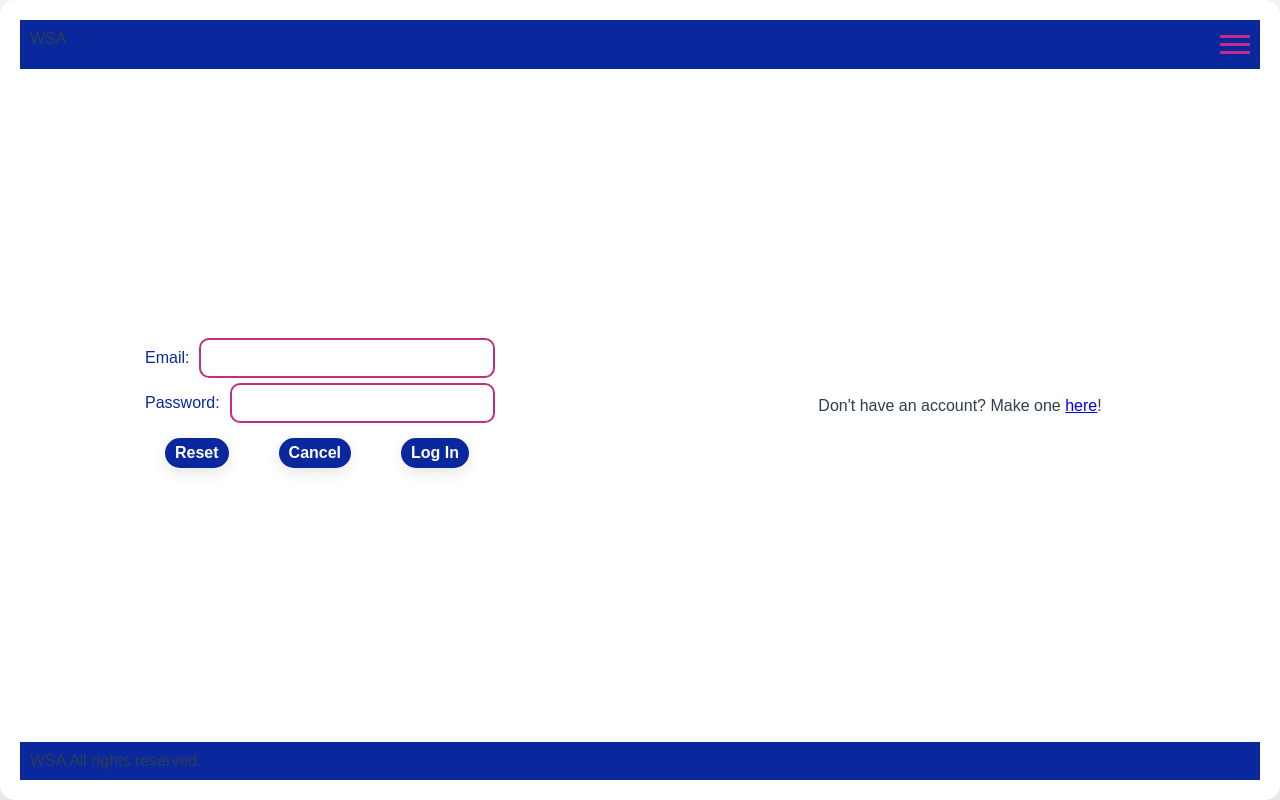
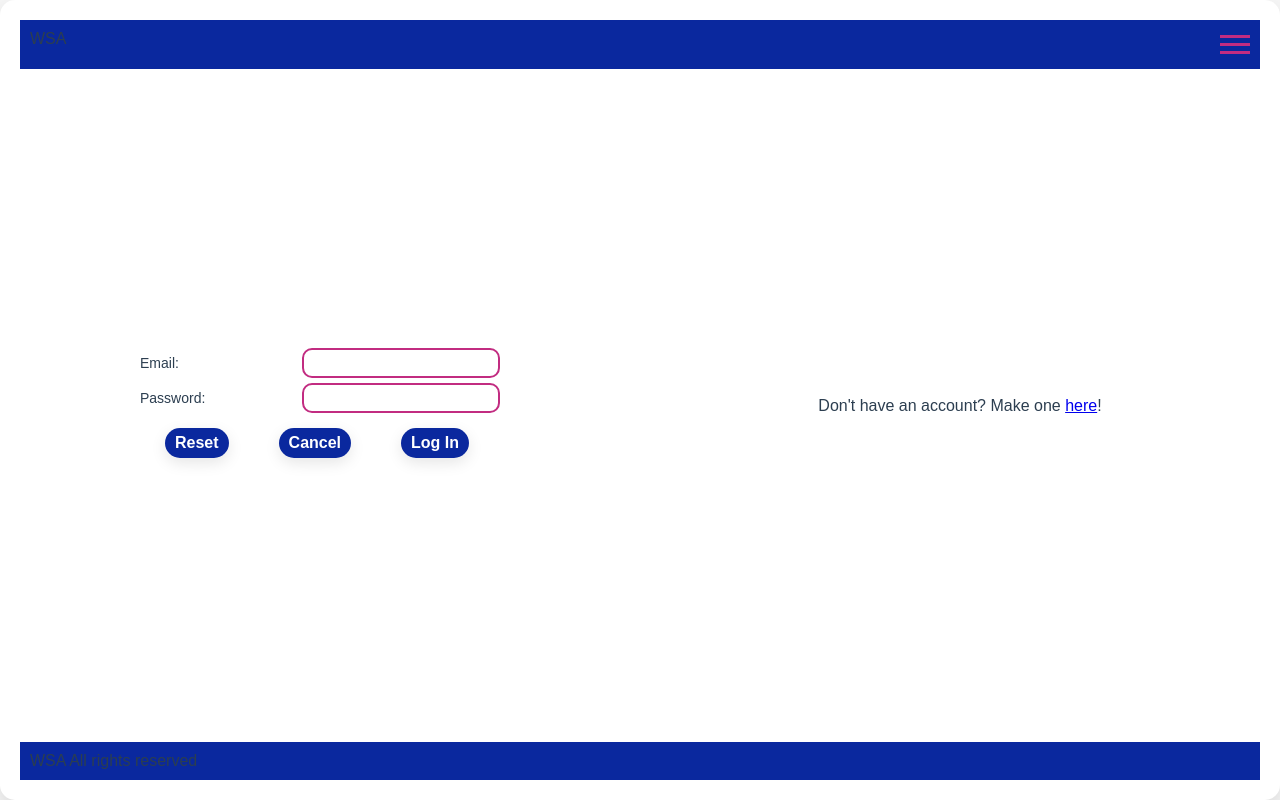
Before and after one commit to KailanB/Sodv2201_FrontEnd_Final, a React (Create React App) app: page /logInPage in a window 1280 px wide. Built offline with nearby package versions, Linux system fonts and the light colour scheme.

Commit message:
update more changes

```diff
--- a/src/App.css
+++ b/src/App.css
@@ -84,15 +84,18 @@ header, footer {
     transform: scale(0.98);
 }
 
-.standardInput, .standardTextArea {
+.standardInput {
     width: 70%;
+    height: 30px;
     border: 2px solid var(--accentColor2);
     border-radius: 10px;
-    padding: 10px;
-    font-size: 16px;
-    color: var(--textColorPrimary);
-    background-color: var(--mainContentColor2);
-    transition: border-color 0.3s ease, box-shadow 0.3s ease;
+    padding: 5px;
+    transition: border-color 0.3s ease;
+}
+
+.standardTextArea {
+    border-radius: 10px;
+    padding: 5px;
 }
 
 .standardInput:focus, .standardTextArea:focus {
--- a/src/routes/SignUpPage/SignUpPage.style.css
+++ b/src/routes/SignUpPage/SignUpPage.style.css
@@ -1,7 +1,4 @@
-
-
 .signUpDiv {
-
     display: flex;
     flex-direction: column;
     padding: 20px;
@@ -11,20 +8,100 @@
 }
 
 .labelInputDiv {
+    display: flex;
+    flex-direction: row;
+    justify-content: space-between;
+    align-items: center;
+    margin: 5px 0;
+}
 
-    align-items: center;
-    display: flex;
-    justify-content: space-between;
-    margin: 5px;
-    /* border: 2px solid black; */
+.labelInputDiv label {
+    width: 40%;
+    text-align: left;
+    font-size: 14px;
+    color: var(--textColorPrimary);
+}
+
+.labelInputDiv input,
+.labelInputDiv select {
+    width: 55%;
+    height: 30px;
+    border: 2px solid var(--accentColor2);
+    border-radius: 10px;
+    padding: 5px;
+    font-size: 14px;
+    color: var(--textColorPrimary);
+    background-color: var(--mainContentColor2);
+    transition: border-color 0.3s ease;
+}
+
+.labelInputDiv input:focus,
+.labelInputDiv select:focus {
+    border-color: var(--accentColor1);
+    outline: none;
+    box-shadow: 0 0 10px var(--accentColor1);
 }
 
 .submitButton {
+    align-self: center;
+    width: fit-content;
+    padding: 10px 20px;
+    background-color: var(--accentColor1);
+    border: 2px solid var(--accentColor2);
+    border-radius: 20px;
+    color: #fff;
+    font-size: 16px;
+    font-weight: 600;
+    text-align: center;
+    cursor: pointer;
+    transition: all 0.3s ease;
+    box-shadow: 0 5px 15px rgba(0,0,0,0.1);
+}
 
-   align-self: center;
+.submitButton:hover {
+    background-color: var(--accentColor2);
+    border: 2px solid var(--accentColor1);
+}
+
+.submitButton:active {
+    transform: scale(0.98);
 }
 
 .signUpDiv h3 {
+    align-self: center;
+    font-size: 1.5rem;
+    font-weight: bold;
+    color: var(--accentColor1);
+    margin-bottom: 20px;
+}
 
-    align-self: center;
+.textAreaContainer {
+    display: flex;
+    flex-direction: column;
+    width: 100%;
+    margin: 10px 0;
 }
+
+.textAreaContainer textarea {
+    width: 100%;
+    height: 100px;
+    border: 2px solid var(--accentColor2);
+    border-radius: 10px;
+    padding: 10px;
+    font-size: 14px;
+    color: var(--textColorPrimary);
+    background-color: var(--mainContentColor2);
+    transition: border-color 0.3s ease;
+}
+
+.textAreaContainer textarea:focus {
+    border-color: var(--accentColor1);
+    outline: none;
+    box-shadow: 0 0 10px var(--accentColor1);
+}
+
+.textAreaContainer label {
+    margin-bottom: 5px;
+    font-size: 14px;
+    color: var(--textColorPrimary);
+}
```
